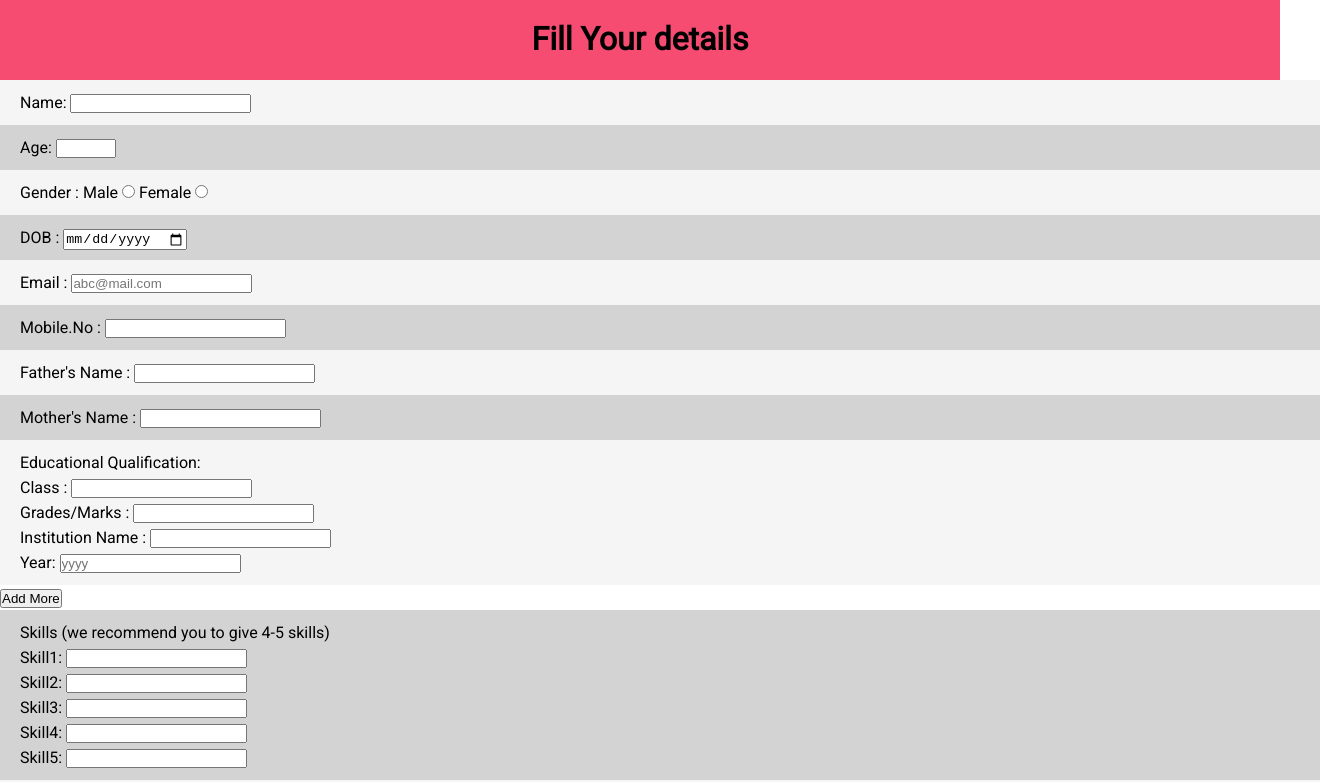
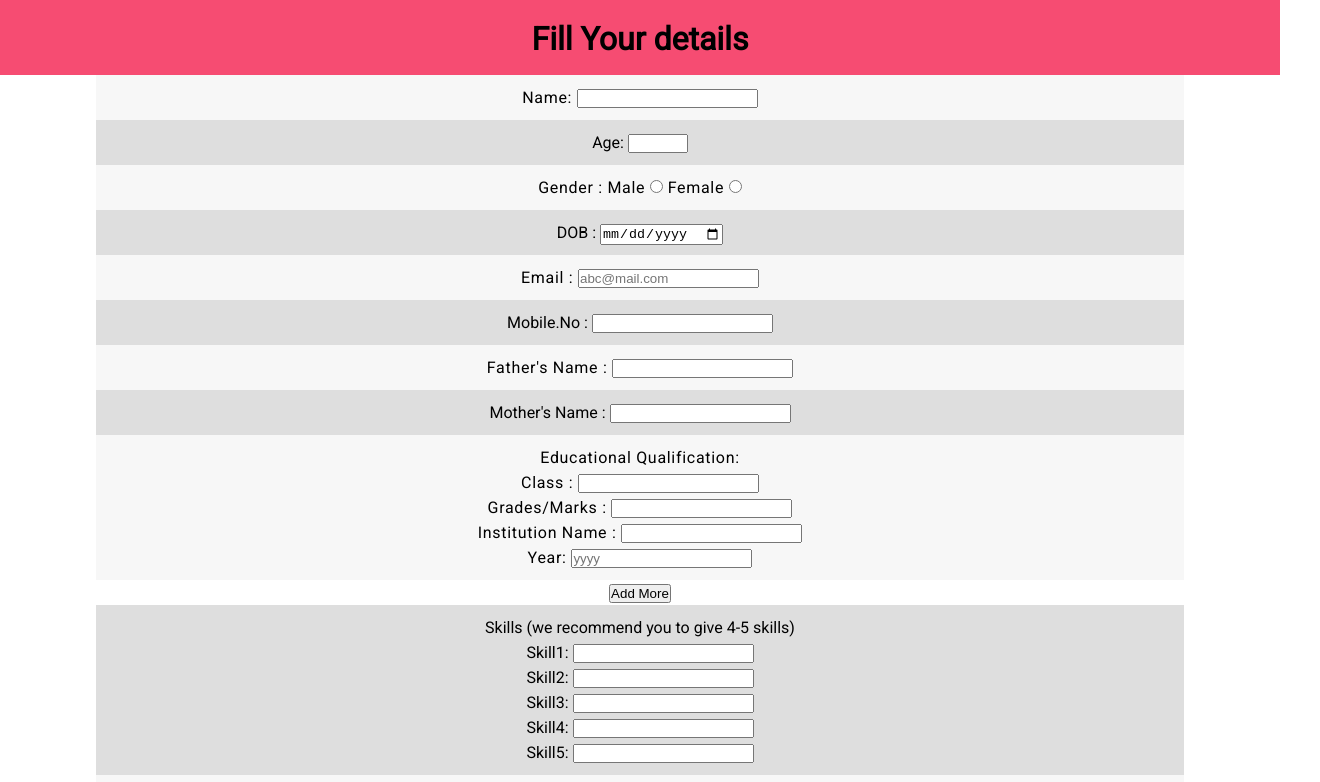
Before and after one commit to RAYogeshwaran/RAYogeshwaran.github.io, a plain HTML site: page form.html in a window 1280 px wide. Shown: the top 782 px of the page, 1320 px wide, since content can reach past the window. Drawn offline with Linux system fonts and the light colour scheme.

Commit message:
Update style.css

```diff
--- a/style.css
+++ b/style.css
@@ -1,4 +1,5 @@
 * {
+    box-sizing: border-box;
    /* border: 1px solid black;*/
     margin: 0px;
     padding: 0px;
@@ -9,7 +10,7 @@ body {
 }
 #heading {
     max-height: 80px;
-    background-color: lightgray;
+    background-color: rgba(221, 211, 211,0.69);
     color: black;
     font-family:'Roboto', sans-serif;
     text-align: left;
@@ -81,23 +82,30 @@ body {
  }
   #form_heading {
       width: 100%;
-      height: 60px;
+      height: 75px;
       padding-top: 20px;
       text-align: center;
-       background-color: #F64C72;
-     color: black;
-
+      background-color: #F64C72;
+  }
+  #form_content {
+      background-color: rgba(256, 50, 100) ;
+  }
+  #form  {
+      width: 85%;;
+      text-align: center;
+      margin: 0 auto;
   }
 
   .white_field {
       padding: 10px 20px;
       width: 100%;
-      background-color: whitesmoke;
+      background-color: rgba(245, 245, 245,0.75);
+      letter-spacing: 0.7px;
   }
   .grey_field {
       padding: 10px 20px;
       width: 100%;
-      background-color: lightgray;
+      background-color: rgba(211, 211, 211,0.75);
   }
   #form_submit {
       text-align: center;
```
